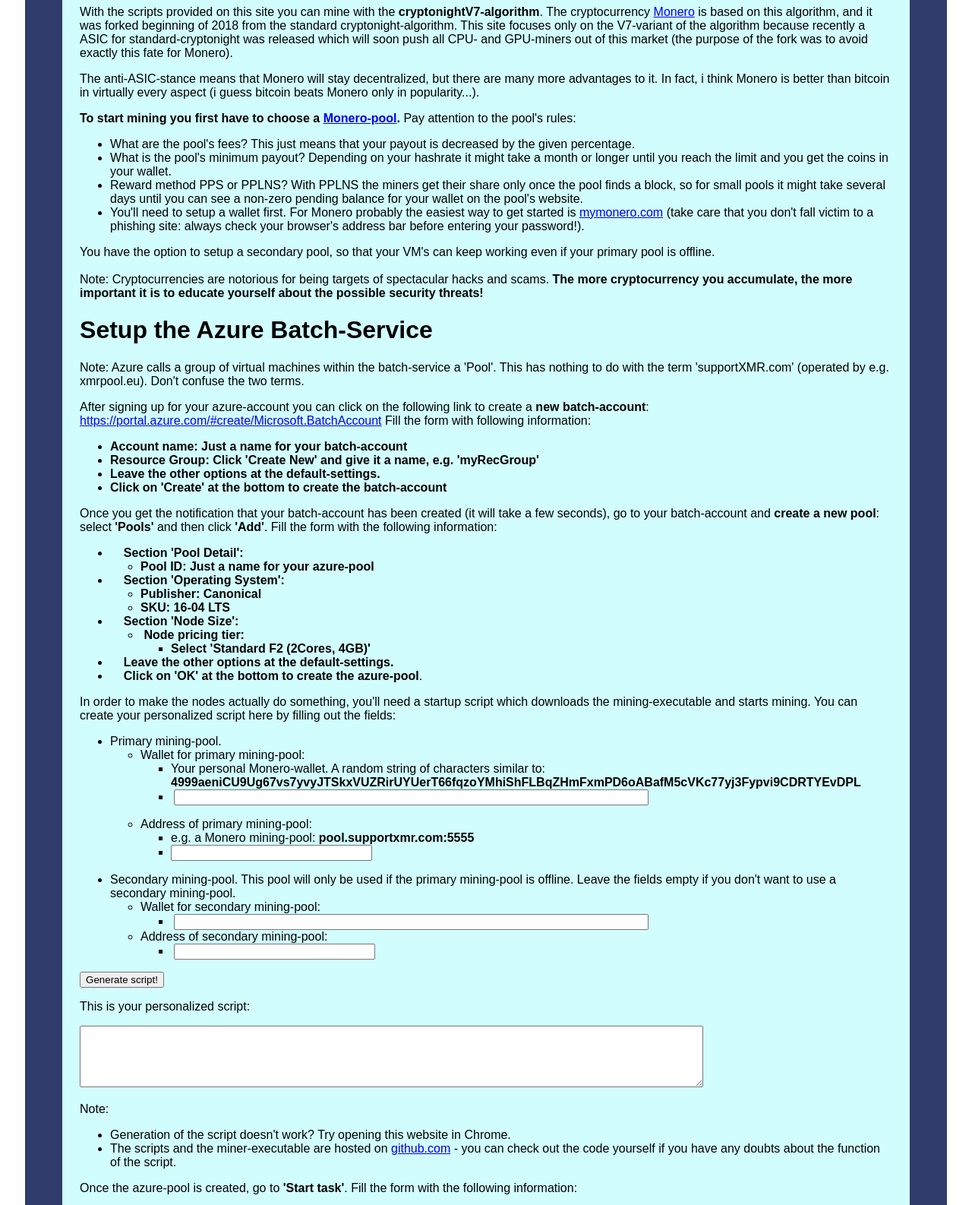
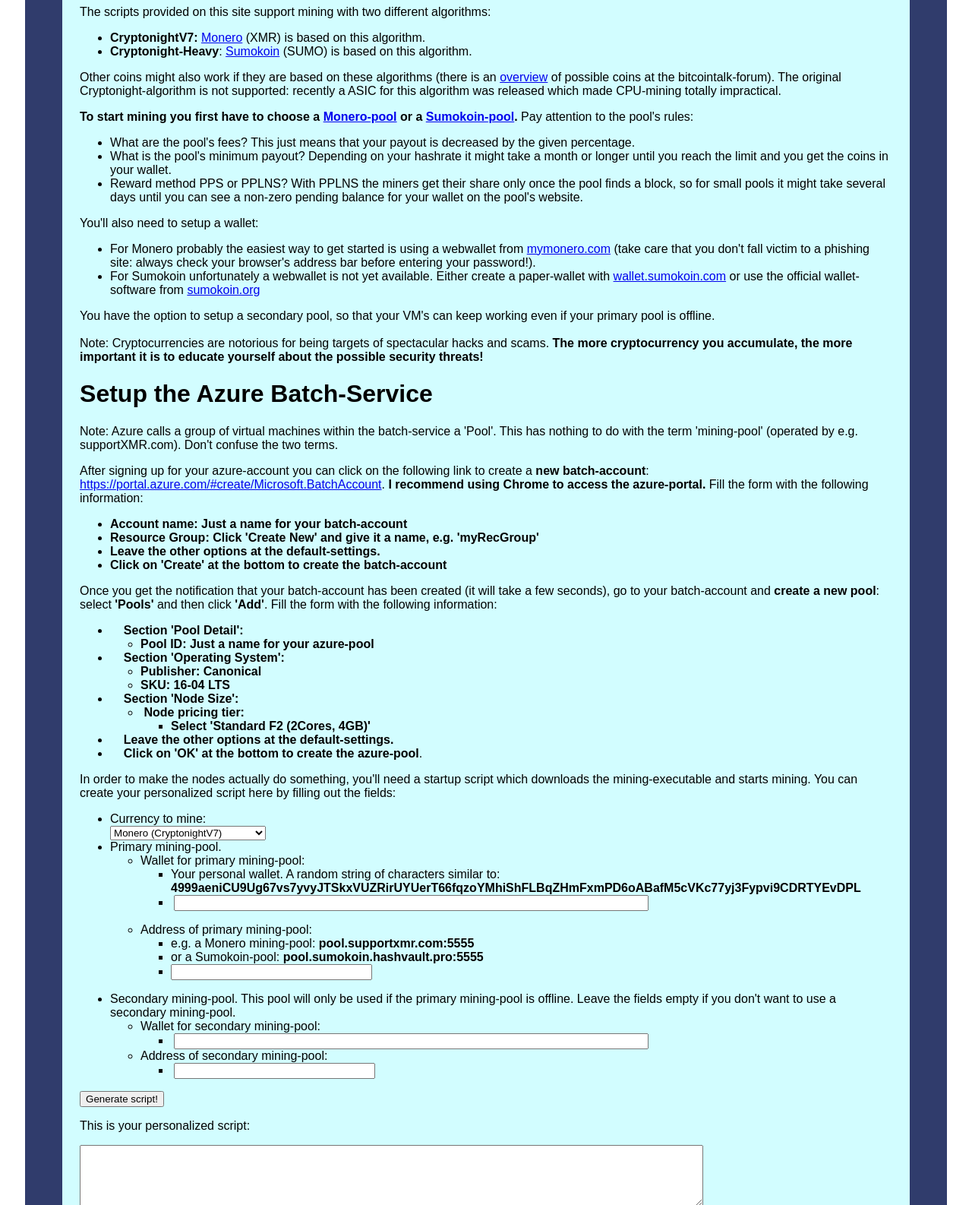
Before and after one commit to azurecloudminingscript/azurecloudminingscript.github.io, a plain HTML site: page Turn_your_Azure_Free_Credits_into_Cryptocurrency_detailed.html in a window 1280 px wide. Shown: the part 749-2335 px from the top of the page at 76% size. Drawn offline with Linux system fonts and the light colour scheme.

Commit message:
add support for sumokoin

```diff
--- a/Turn_your_Azure_Free_Credits_into_Cryptocurrency_detailed.html
+++ b/Turn_your_Azure_Free_Credits_into_Cryptocurrency_detailed.html
@@ -14,6 +14,7 @@
 
   var result= getProlog();
 
+	result += "export currency=" + getField("currency") +";";
   result += "export pool_pass1=x;";
   result += "export pool_address1=" + getField("pool1") +";";
     result += "export wallet1=" + getField("wallet1") +";";
@@ -69,7 +70,7 @@
           <li><strong>You'll need a azure-account with free-credit, e.g. from a
               MSDN-subscription</strong></li>
           <strong> </strong>
-          <li><strong>Chose a Monero-pool and setup a Wallet<br>
+          <li><strong>Chose a mining-pool and setup a wallet<br>
             </strong></li>
           <strong> </strong>
           <li><strong>Start mining with the Azure-Batch-Service using the
@@ -97,21 +98,23 @@
           you bill or not it might even be profitable to keep running your
           azure-account on your credit-card - but note that you'll be operating
           on a razor-thin margin!</p>
-        <h1>Chose CryptonightV7-Pool</h1>
-        <p>With the scripts provided on this site you can mine with the <strong>cryptonightV7-algorithm</strong>.
-          The cryptocurrency <a href="https://getmonero.org/">Monero</a> is
-          based on this algorithm, and it was forked beginning of 2018 from the
-          standard cryptonight-algorithm. This site focuses only on the
-          V7-variant of the algorithm because recently a ASIC for
-          standard-cryptonight was released which will soon push all CPU- and
-          GPU-miners out of this market (the purpose of the fork was to avoid
-          exactly this fate for Monero). </p>
-        <p>The anti-ASIC-stance means that Monero will stay decentralized, but
-          there are many more advantages to it. In fact, i think Monero is
-          better than bitcoin in virtually every aspect (i guess bitcoin beats
-          Monero only in popularity...).</p>
-        <p> <strong>To start mining you first have to choose a <a href="https://moneropools.com/">Monero-pool</a>.
-          </strong>Pay attention to the pool's rules:</p>
+        <h1>Chose Mining-Pool</h1>
+        <p>The scripts provided on this site support mining with two different
+          algorithms:</p>
+        <ul>
+          <li><strong>CryptonightV7: </strong><a href="https://getmonero.org/">Monero</a>
+            (XMR) is based on this algorithm.</li>
+          <li><strong>Cryptonight-Heavy</strong>: <a href="https://www.sumokoin.org/">Sumokoin</a>
+            (SUMO) is based on this algorithm.</li>
+        </ul>
+        Other coins might also work if they are based on these algorithms (there
+        is an <a href="https://bitcointalk.org/index.php?topic=3129218.0">overview</a>
+        of possible coins at the bitcointalk-forum). The original
+        Cryptonight-algorithm is not supported: recently a ASIC for this
+        algorithm was released which made CPU-mining totally impractical. <br>
+        <p> <strong>To start mining you first have to choose a <a href="https://moneropools.com/">Monero-pool</a>
+            or a <a href="http://www.sumopools.com/">Sumokoin-pool</a>. </strong>Pay
+          attention to the pool's rules:</p>
         <ul>
           <li>What are the pool's fees? This just means that your payout is
             decreased by the given percentage.</li>
@@ -122,10 +125,16 @@
             only once the pool finds a block, so for small pools it might take
             several days until you can see a non-zero pending balance for your
             wallet on the pool's website.</li>
-          <li>You'll need to setup a wallet first. For Monero probably the
-            easiest way to get started is <a href="https://mymonero.com/#/">mymonero.com</a>
+        </ul>
+        You'll also need to setup a wallet:
+        <ul>
+          <li>For Monero probably the easiest way to get started is using a
+            webwallet from <a href="https://mymonero.com/#/">mymonero.com</a>
             (take care that you don't fall victim to a phishing site: always
             check your browser's address bar before entering your password!).</li>
+          <li>For Sumokoin unfortunately a webwallet is not yet available.
+            Either create a paper-wallet with <a href="https://wallet.sumokoin.com/">wallet.sumokoin.com</a>
+            or use the official wallet-software from <a href="https://www.sumokoin.org/">sumokoin.org</a></li>
         </ul>
         <strong></strong>You have the option to setup a secondary pool, so that
         your VM's can keep working even if your primary pool is offline.<br>
@@ -137,11 +146,12 @@
         <h1>Setup the Azure Batch-Service </h1>
         <p>Note: Azure calls a group of virtual machines within the
           batch-service a 'Pool'. This has nothing to do with the term
-          'supportXMR.com' (operated by e.g. xmrpool.eu). Don't confuse the two
+          'mining-pool' (operated by e.g. supportXMR.com). Don't confuse the two
           terms.</p>
         <p>After signing up for your azure-account you can click on the
-          following link to create a <strong>new batch-account</strong>: <a href="https://portal.azure.com/#create/Microsoft.BatchAccount">https://portal.azure.com/#create/Microsoft.BatchAccount</a>
-          Fill the form with following information:<br>
+          following link to create a <strong>new batch-account</strong>: <a href="https://portal.azure.com/#create/Microsoft.BatchAccount">https://portal.azure.com/#create/Microsoft.BatchAccount</a>.
+          <strong>I recommend using Chrome to access the azure-portal.</strong>
+          Fill the form with the following information:<br>
         </p>
         <ul>
           <li><strong>Account name: Just a name for your batch-account</strong></li>
@@ -193,12 +203,18 @@
         script which downloads the mining-executable and starts mining. You can
         create your personalized script here by filling out the fields:
         <ul>
+          <li>Currency to mine:<br>
+            <select name="currency" id="currency">
+              <option value="monero7">Monero (CryptonightV7)</option>
+              <option value="sumokoin">Sumokoin (Cryptonight-Heavy)</option>
+            </select>
+          </li>
           <li>Primary mining-pool.</li>
           <ul>
             <li>Wallet for primary mining-pool:</li>
             <ul>
-              <li>Your personal Monero-wallet. A random string of characters
-                similar to: <strong>4999aeniCU9Ug67vs7yvyJTSkxVUZRirUYUerT66fqzoYMhiShFLBqZHmFxmPD6oABafM5cVKc77yj3Fypvi9CDRTYEvDPL</strong></li>
+              <li>Your personal wallet. A random string of characters similar
+                to: <strong>4999aeniCU9Ug67vs7yvyJTSkxVUZRirUYUerT66fqzoYMhiShFLBqZHmFxmPD6oABafM5cVKc77yj3Fypvi9CDRTYEvDPL</strong></li>
               <li>&nbsp;<input name="wallet1" size="75" id="wallet1" type="text"></li>
             </ul>
           </ul>
@@ -210,6 +226,7 @@
             </ul>
             <ul>
               <li>e.g. a Monero mining-pool: <strong>pool.supportxmr.com:5555</strong></li>
+              <li>or a Sumokoin-pool: <strong>pool.sumokoin.hashvault.pro:5555</strong></li>
               <strong></strong>
               <li> <strong><input name="pool1" size="30" id="pool1" type="text"></strong></li>
             </ul>
@@ -252,8 +269,8 @@
           Fill the form with the following information:<br>
         </p>
         <ul>
-          <li><strong>Command line: here you have to enter your personalized
-              script from the textfield above</strong></li>
+          <li><strong>Command line: here you have to copy&amp;paste your
+              personalized script from the textfield above</strong></li>
           <strong> </strong>
           <li><strong>User identity: 'Task Autouser, Admin'</strong></li>
           <strong> </strong>
@@ -328,11 +345,11 @@
           If your are using <a href="https://supportxmr.com/">supportXMR.com</a></strong>
         <span style="color: #0000ee;"></span>you can see your mining-status if
         you go to the pool's dashboard <a href="https://supportxmr.com/#/dashboard">supportXMR.com/#/dashboard</a>
-        (or click on the "Dashboard"-link on the left pane of the homepage),
-        scroll down to the bottom of the page and enter your wallet.
+        (or click on the "Dashboard"-link on the left pane of the pool's
+        homepage), scroll down to the bottom of the page and enter your wallet.
         <ul>
           <li><strong>The VM takes around 5 minutes to startup and compile the
-              mining-software. After that will see the number of submitted
+              mining-software. After that you will see the number of submitted
               hashes slowly increasing.</strong> The displayed hashrate will
             vary wildly - this is normal.</li>
           <li><strong>Your pending balance will increase once the mining-pool
@@ -396,7 +413,9 @@
               may be more expensive than East US (if necessary, you'll have to
               reduce the total number of nodes to stay within your monthly free
               credits)</li>
-            <li><strong>All in all you can expect around 70H/s per used core.</strong><br>
+            <li><strong>All in all you can expect around 70H/s per used core
+                when mining Monero and around 55H/s per used core when mining
+                Sumokoin.</strong><br>
               <strong></strong></li>
           </ul>
           <li><strong>Azure has a standard-limit of 20 low-priority-cores per
```
Also changed, not shown: Turn_your_Azure_Free_Credits_into_Cryptocurrency.html (+6 -5 lines).
